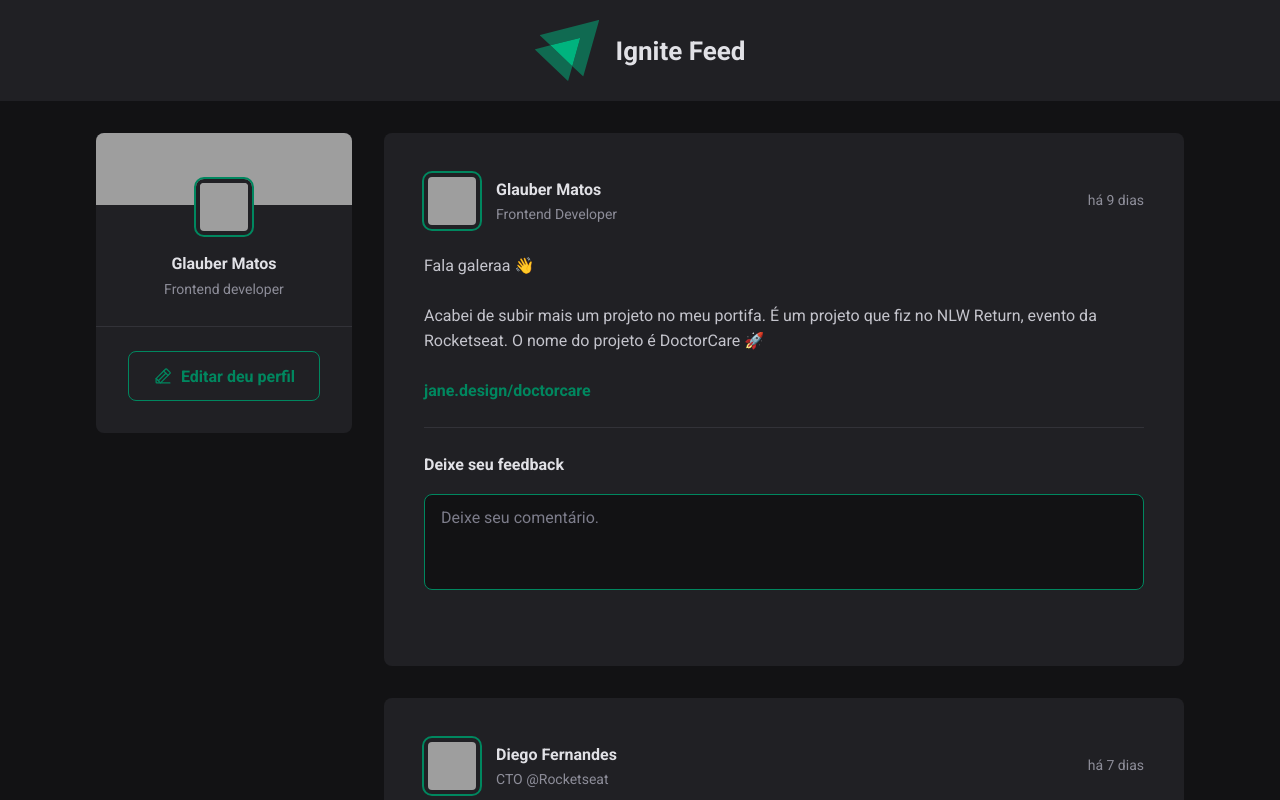
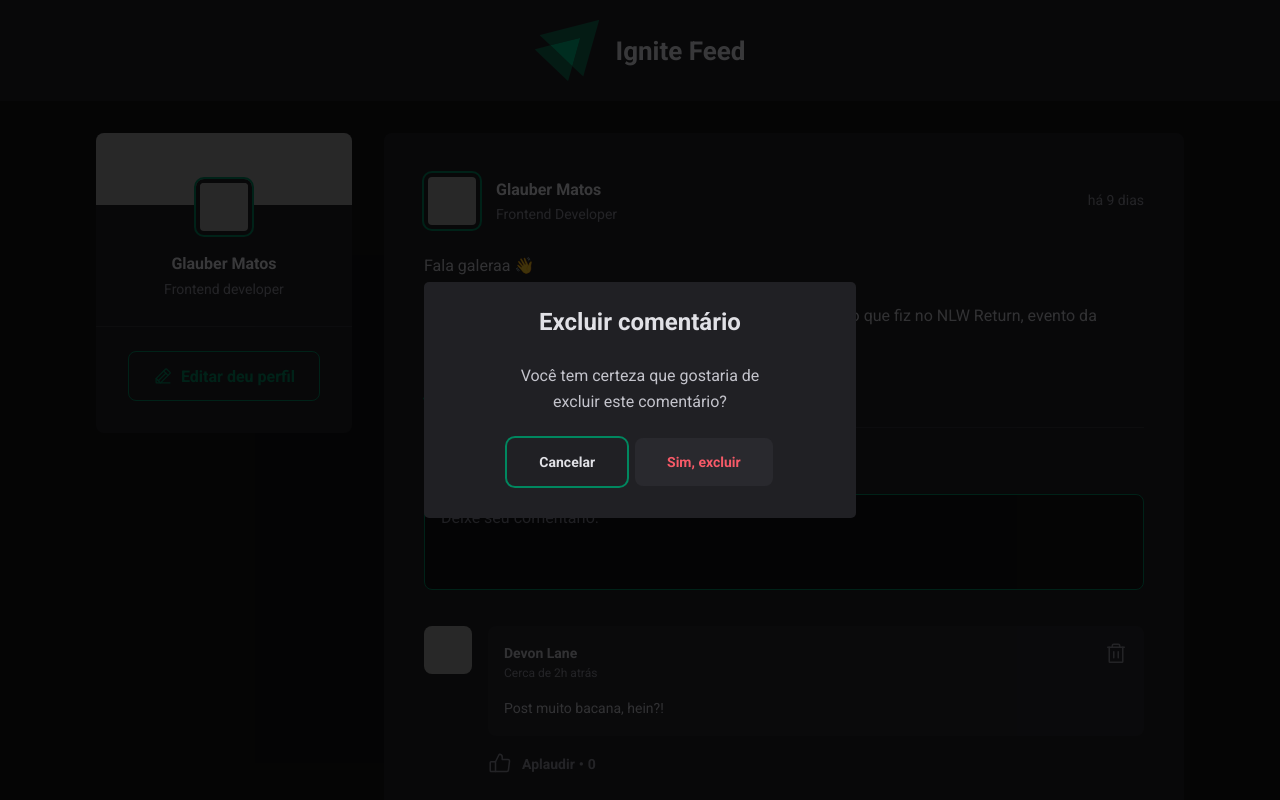
Before and after one commit to glaubermatos/ignitefeed, a React (Vite) app: page / in a window 1280 px wide. Both pictures are taken after a click on the button 1116 px from the left and 653 px from the top of the page. Shown: the top 800 px of the page. Built offline with nearby package versions, Linux system fonts and the light colour scheme; grey boxes are pictures that could not be loaded.

Commit message:
milha extra: modal delete comment

```diff
--- a/package.json
+++ b/package.json
@@ -12,7 +12,8 @@
     "date-fns": "^2.29.3",
     "phosphor-react": "^1.4.1",
     "react": "^18.2.0",
-    "react-dom": "^18.2.0"
+    "react-dom": "^18.2.0",
+    "react-modal": "^3.16.1"
   },
   "devDependencies": {
     "@types/react": "^18.0.26",
--- a/src/App.jsx
+++ b/src/App.jsx
@@ -1,10 +1,13 @@
 import { Header } from "./components/Header";
 import { Post } from "./components/Post";
 import { Sidebar } from "./components/Sidebar";
+import ReactModal from 'react-modal'
 
 import './global.css'
 
 import styles from './App.module.css'
+
+ReactModal.setAppElement('#root')
 
 const posts = [{
   id: 1,
--- a/src/components/Comment.jsx
+++ b/src/components/Comment.jsx
@@ -1,10 +1,16 @@
 import { ThumbsUp, Trash } from 'phosphor-react';
 import { useState } from 'react';
 import { Avatar } from './Avatar';
+
+import { ModalDeleteComment } from './ModalDeleteComment';
+
 import styles from './Comment.module.css';
 
 export function Comment({content, onDeleteComment}) {
     const [likeCount, setLikeCount] = useState(0)
+    const [isOpenModalDeleteComment, setIsOpenModalDeleteComment] = useState(false)
+
+    const [commentForDeletion, setCommentForDeletion] = useState(null)
 
     function handleDeleteComment(comment) {
         onDeleteComment(comment)
@@ -18,9 +24,19 @@ export function Comment({content, onDeleteComment}) {
         })
     }
 
+    function openModalDeleteComment(content) {
+        setIsOpenModalDeleteComment(true)
+        setCommentForDeletion(content)
+    }
+
+    function closeModalDeleteComment() {
+        setIsOpenModalDeleteComment(false)
+    }
+
     const hasLikes = likeCount > 0
 
     return (
+        <>
         <div className={styles.comment}>
             <Avatar hasBorder={false} src="https://github.com/glaubermatos.png" />
 
@@ -34,7 +50,8 @@ export function Comment({content, onDeleteComment}) {
 
                         <button
                             title="Deletar comentário"
-                            onClick={() => handleDeleteComment(content)}
+                            // onClick={() => handleDeleteComment(content)}
+                            onClick={() => openModalDeleteComment(content)}
                         >
                             <Trash size={24} />
                         </button>
@@ -44,12 +61,20 @@ export function Comment({content, onDeleteComment}) {
                 </div>
 
                 <footer>
-                    <button className={hasLikes && styles.active} onClick={handleLikeComment}>
+                    <button className={hasLikes ? styles.active : ''} onClick={handleLikeComment}>
                         <ThumbsUp size={24} />
                         Aplaudir <span>{likeCount}</span>
                     </button>
                 </footer>
             </div>
         </div>
+
+        <ModalDeleteComment
+            isOpen={isOpenModalDeleteComment}
+            onCloseModal={closeModalDeleteComment}
+            onDeleteComment={handleDeleteComment}
+            commentForDeletion={commentForDeletion}
+        />
+        </>
     )
 }
--- /dev/null
+++ b/src/components/ModalDeleteComment.jsx
@@ -0,0 +1,39 @@
+import Modal from 'react-modal'
+
+import styles from './ModalDeleteComment.module.css'
+
+export function ModalDeleteComment({ isOpen, onCloseModal, onDeleteComment, commentForDeletion }) {
+    function handleDeleteCommente() {
+        onDeleteComment(commentForDeletion)
+    }
+
+    return (
+        <Modal
+            isOpen={isOpen}
+            onRequestClose={onCloseModal}
+            overlayClassName={styles.reactModalOverlay}
+            className={styles.reactModalContent}
+        >
+            <div className={styles.modalBody}>
+                <h2>Excluir comentário</h2>
+                <div>
+                    <p>Você tem certeza que gostaria de excluir este comentário?</p>
+                </div>
+                <footer>
+                    <button
+                        onClick={onCloseModal}
+                        autoFocus
+                    >
+                        Cancelar
+                    </button>
+                    <button
+                        className={styles.danger}
+                        onClick={handleDeleteCommente}
+                    >
+                        Sim, excluir
+                    </button>
+                </footer>
+            </div>
+        </Modal>
+    )
+}
--- /dev/null
+++ b/src/components/ModalDeleteComment.module.css
@@ -0,0 +1,77 @@
+.reactModalOverlay {
+    position: fixed;
+    top: 0;
+    right: 0;
+    bottom: 0;
+    left: 0;
+
+    /* z-index: 10; */
+
+    background: rgba(0, 0, 0, 0.75);
+
+    display: flex;
+    justify-content: center;
+    align-items: center;
+}
+
+.reactModalContent {
+    width: min(27rem, 90%);
+    background: var(--gray-800);
+    border-radius: 0.3125rem;
+    padding: 1.5rem 2rem 2rem;
+}
+
+.modalBody {
+    display: flex;
+    flex-direction: column;
+    align-items: center;
+    justify-content: center;
+    gap: 1.5rem;
+}
+
+.modalBody h2 {
+    font-size: 1.5rem;
+    font-weight: 700;
+    line-height: 1.4;
+    color: var(--gray-100);
+}
+
+.modalBody p {
+    max-width: 15rem;
+    line-height: 1.6;
+    color: var(--gray-300);
+    text-align: center;
+}
+
+.modalBody footer button {
+     height: 3rem;
+     border-radius: 8px;
+     padding: 0 2rem;
+     background: transparent;
+     border: 0;
+     font-size: 0.875rem;
+     font-weight: bold;
+     cursor: pointer;
+     color: var(--gray-100);
+
+     transition: background 0.2s, color 0.2s;
+}
+
+.modalBody footer button:not(.danger):hover {
+     background: var(--gray-700);
+     color: var(--gray-100);
+}
+
+.modalBody footer button.danger {
+     background: var(--gray-700);
+     color: var(--red-500);
+}
+
+.modalBody footer button.danger:hover {
+     background: var(--red-500);
+     color: var(--gray-100);
+}
+
+.modalBody footer button + button {
+    margin-left: 0.5rem;
+}
--- a/src/components/Post.jsx
+++ b/src/components/Post.jsx
@@ -45,6 +45,7 @@ export function Post({author, content, publishedAt}) {
     const isNewCommentEmpty = newCommentText.trim().length === 0
 
     return (
+        <>
         <article className={styles.post}>
             <header>
                 <div className={styles.author}>
@@ -109,5 +110,6 @@ export function Post({author, content, publishedAt}) {
             </div>
 
         </article>
+        </>
     )
 }
```
Also changed, not shown: 1 other file (tests, documents, lock files or other folders).
